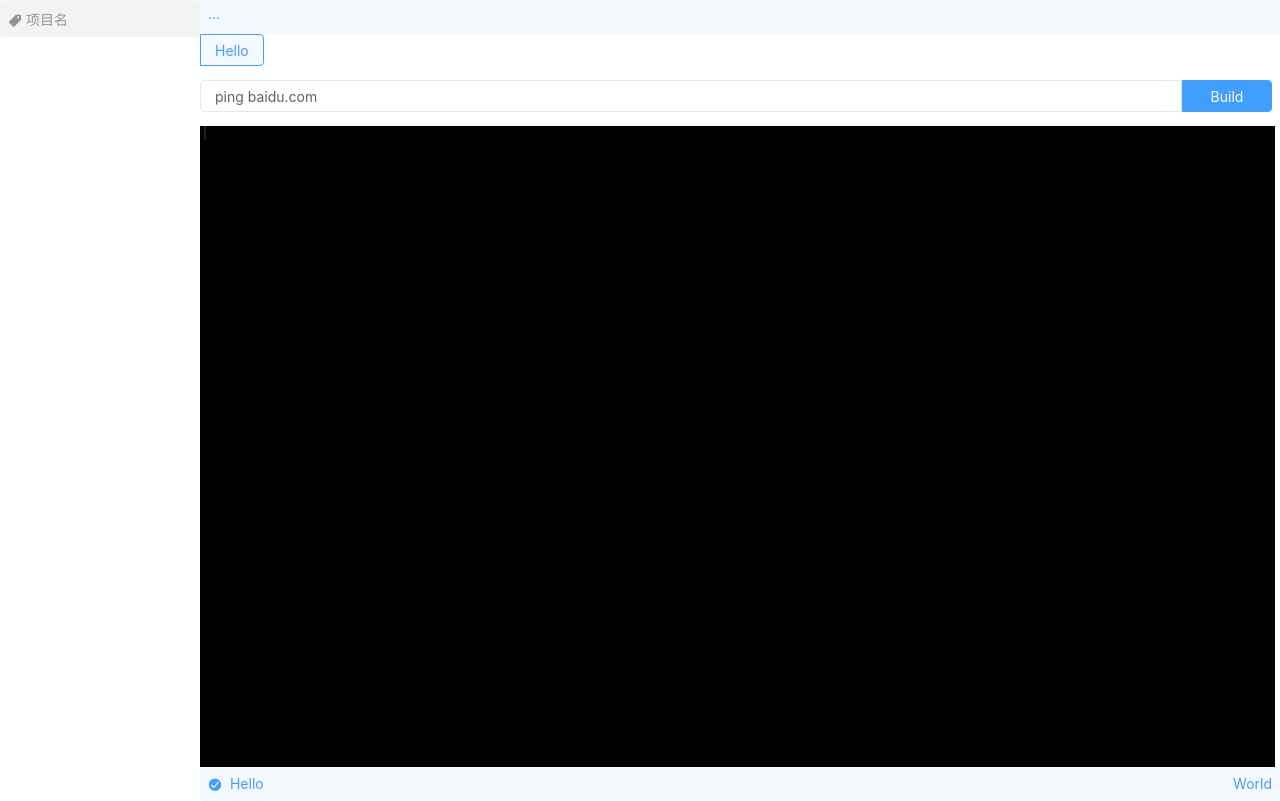
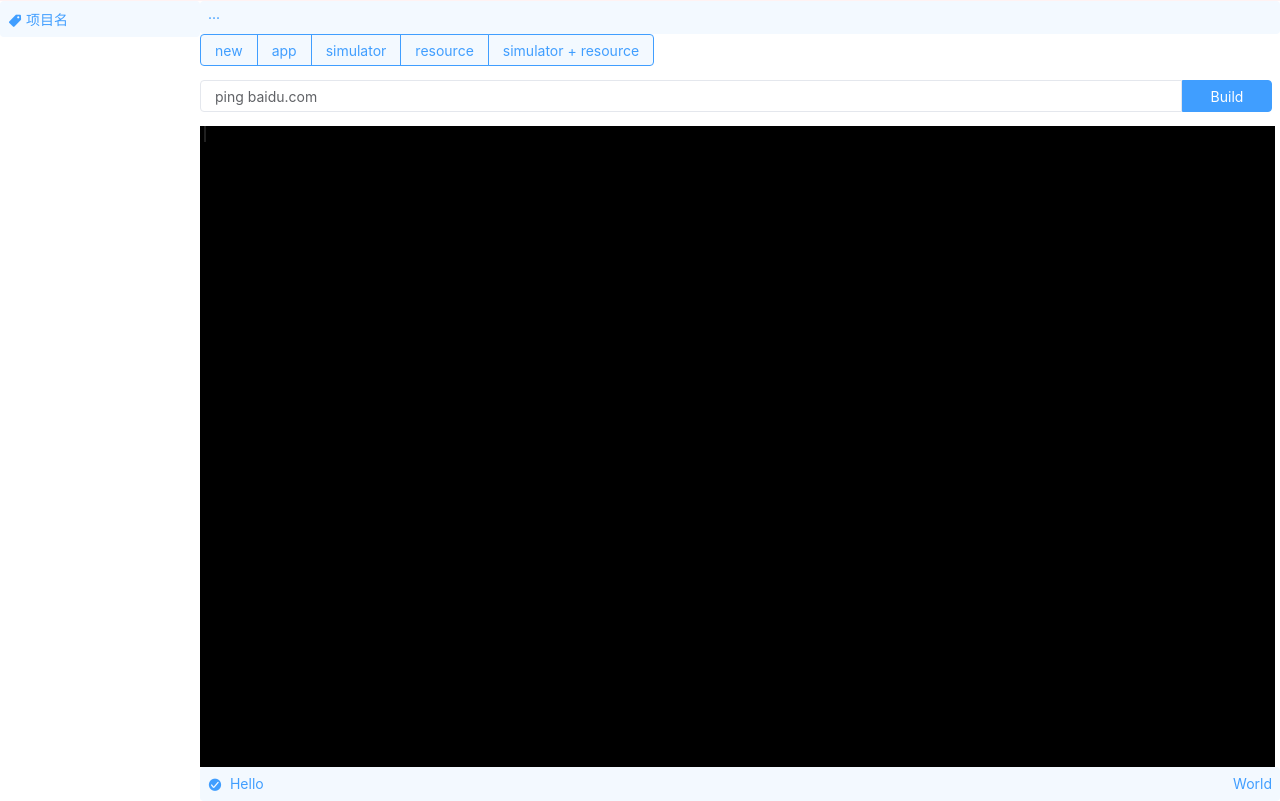
Before and after one commit to aarbbs/cmdSpecial, a plain HTML site: page web/index.html in a window 1280 px wide. Drawn offline with Linux system fonts and the light colour scheme.

Commit message:
完善功能

```diff
--- a/web/index.html
+++ b/web/index.html
@@ -92,7 +92,7 @@
     <div class="yu-layout">
       <div class="yu-layout-inline">
         <div class="yu-sidebar custom-scroll-bar wrap">
-          <div class="yu-alert info" style="width:200px"><i class="iconfont icon-tag"></i>项目名</div>
+          <div class="yu-alert primary" style="width:200px"><i class="iconfont icon-tag"></i>项目名</div>
           <div class="web-container">
             <div id="menu" class="yu-menu light vertical">
               <!--菜单、子菜单-->
@@ -103,7 +103,11 @@
           <div id="header-title" class="yu-alert primary">···</div>
 
           <div class="yu-button-group">
-            <button class="yu-button primary plain" onclick="generateCompileCommand(this.innerHTML)">Hello</button>
+            <button id="new" class="yu-button primary plain" onclick="generateCompileCommand(this.id)">new</button>
+            <button id="app" class="yu-button primary plain" onclick="generateCompileCommand(this.id)">app</button>
+            <button id="simulator" class="yu-button primary plain" onclick="generateCompileCommand(this.id)">simulator</button>
+            <button id="resource" class="yu-button primary plain" onclick="generateCompileCommand(this.id)">resource</button>
+            <button id="sim-res" class="yu-button primary plain" onclick="generateCompileCommand(this.id)">simulator + resource</button>
           </div>
 
           <div class="yu-input">
@@ -133,6 +137,8 @@
     logOutputCtrl.setShowPrintMargin(false); // 设置打印边距
     logOutputCtrl.setHighlightActiveLine(false); // 设置选中高亮
     logOutputCtrl.setOption("wrap", "free"); // 自动换行，free:开，off:关
+    document.getElementById('log_output_ctrl').style.fontSize='14px';
+
 
     function insertAtTheEndOfEditor(string) {
       var customPosition = {
@@ -148,18 +154,50 @@
       if (null == sBuildCommandValue) {
         return false;
       }
-      console.log("goBuild")
-      //异步有异步的好处，扬长避短是智慧，倒行逆施最累人。
-      await aardio.ping(sBuildCommandValue);
-    };
+      console.log(sBuildCommandValue)
+      await cmdSpecial(sBuildCommandValue);
+    }
   </script>
 
   <!-- 菜单初始化 -->
   <script type="text/javascript">
     function generateCompileCommand(compileType) {
       var str = document.getElementById("header-title").innerText;
-      if (str.length == 0) {
+      if ("···" == str) {
         return;
+      }
+
+      async function checkPlatform() {
+        return await isT117();
+      }
+      checkPlatform().then(result=>insertCommandStr(result))
+
+      function insertCommandStr(isT117) {
+        var sCommand;
+        var project = str.match("project_(.*?).mk")[1];
+
+        if ("new" == compileType) {
+          sCommand = "make p=" + project + " new job=8 -j4";
+        }
+        if ("app" == compileType) {
+          sCommand = "make p=" + project + " m=app image update job=8 -j4";
+        }
+        if ("simulator" == compileType) {
+          sCommand = "make p=" + project + " m=simulator job=8 -j4";
+        }
+        if ("resource" == compileType) {
+          sCommand = "make p=" + project + " m=resource job=8 -j4";
+        }
+        if ("sim-res" == compileType) {
+          sCommand = "make p=" + project + " m=simulator job=8 -j4 && ";
+          sCommand += "make p=" + project + " m=resource job=8 -j4";
+        }
+        if (isT117){
+          sCommand = sCommand.replace(/app/g,"app_main");
+          sCommand = sCommand.replace(/simulator/g,"simulator_main");
+          sCommand = sCommand.replace(/resource/g,"resource_main");
+        }
+        document.getElementById("build-input").value = sCommand;
       }
     }
 
```
Also changed, not shown: 3 other files.
